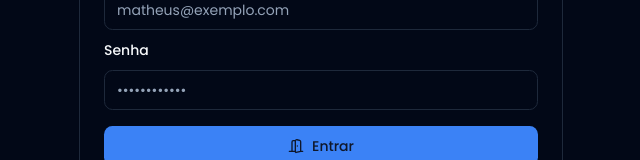
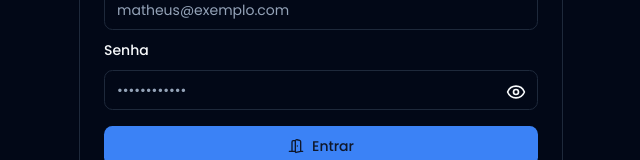
Before and after one commit to MatheusAltrao/finance-front, a Next.js app: page /auth/sign-in in a window 1280 px wide. Shown: the part 261-421 px from the top of the page, without its empty margins (319-959 px from the left). Built offline with nearby package versions, Linux system fonts and the light colour scheme; no server answers.

Commit message:
✨ feat(auth/sign-in): Adiciona funcionalidade de mostrar/esconder senha no componente `FormSignIn` e `FormRegister`

```diff
--- a/src/actions/auth/sign-in/sign-in-action.ts
+++ b/src/actions/auth/sign-in/sign-in-action.ts
@@ -10,6 +10,8 @@ export async function signInAction(data: SignInResponseProps) {
   if (!data) {
     throw new Error("User not found");
   }
+
+  console.log("Data received in signInAction:", data);
 
   const payload = {
     id: data.user.id,
--- a/src/app/auth/register/components/form-register.tsx
+++ b/src/app/auth/register/components/form-register.tsx
@@ -17,13 +17,14 @@ import {
   FormRegisterSchemaProps,
 } from "@/schemas/auth/register.schema";
 import { zodResolver } from "@hookform/resolvers/zod";
-import { Plus } from "lucide-react";
+import { Eye, EyeOff, Plus } from "lucide-react";
 import { redirect } from "next/navigation";
-import { useTransition } from "react";
+import { useState, useTransition } from "react";
 import { useForm } from "react-hook-form";
 import toast from "react-hot-toast";
 
 export default function FormRegister() {
+  const [showPassword, setShowPassword] = useState(false);
   const [isPending, startTransition] = useTransition();
 
   const form = useForm<FormRegisterSchemaProps>({
@@ -103,11 +104,20 @@ export default function FormRegister() {
               <FormItem>
                 <FormLabel>Senha</FormLabel>
                 <FormControl>
-                  <Input
-                    type="password"
-                    placeholder="••••••••••••"
-                    {...field}
-                  />
+                  <div className="relative">
+                    <Input
+                      type={showPassword ? "text" : "password"}
+                      placeholder="••••••••••••"
+                      {...field}
+                    />
+                    <button
+                      type="button"
+                      className="absolute right-3 top-3"
+                      onClick={() => setShowPassword((prev) => !prev)}
+                    >
+                      {showPassword ? <EyeOff size={20} /> : <Eye size={20} />}
+                    </button>
+                  </div>
                 </FormControl>
                 <FormMessage />
               </FormItem>
--- a/src/app/auth/sign-in/components/form-sign-in.tsx
+++ b/src/app/auth/sign-in/components/form-sign-in.tsx
@@ -19,12 +19,13 @@ import {
 } from "@/schemas/auth/sign-in.schema";
 import { SignInResponseProps } from "@/types/auth";
 import { zodResolver } from "@hookform/resolvers/zod";
-import { DoorOpen } from "lucide-react";
-import { useTransition } from "react";
+import { DoorOpen, Eye, EyeOff } from "lucide-react";
+import { useState, useTransition } from "react";
 import { useForm } from "react-hook-form";
 import toast from "react-hot-toast";
 
 export default function FormSignIn() {
+  const [showPassword, setShowPassword] = useState(false);
   const [isPending, startTransition] = useTransition();
 
   const form = useForm<FormSignInSchemaProps>({
@@ -89,11 +90,21 @@ export default function FormSignIn() {
               <FormItem>
                 <FormLabel>Senha</FormLabel>
                 <FormControl>
-                  <Input
-                    type="password"
-                    placeholder="••••••••••••"
-                    {...field}
-                  />
+                  <div className="relative">
+                    <Input
+                      type={showPassword ? "text" : "password"}
+                      placeholder="••••••••••••"
+                      {...field}
+                    />
+
+                    <button
+                      type="button"
+                      className="absolute right-3 top-3"
+                      onClick={() => setShowPassword((prev) => !prev)}
+                    >
+                      {showPassword ? <EyeOff size={20} /> : <Eye size={20} />}
+                    </button>
+                  </div>
                 </FormControl>
                 <FormMessage />
               </FormItem>
```
